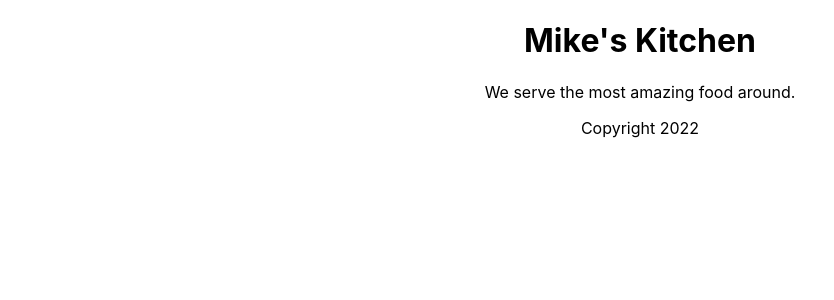
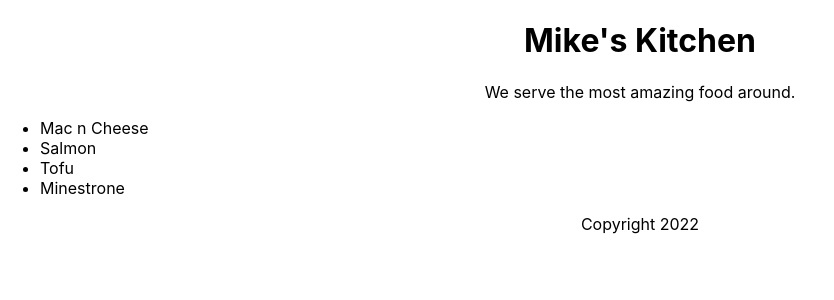
Before and after one commit to MikeB1234/Simple-React-App, a React (Create React App) app: page / in a window 1280 px wide. Shown: the top 300 px of the page, without its empty margins (0-834 px from the left). Built offline with nearby package versions, Linux system fonts and the light colour scheme.

Commit message:
map through array, inline css, add key to list items

```diff
--- a/src/App.js
+++ b/src/App.js
@@ -13,6 +13,11 @@
   return (
     <section>
       <p>We serve the most {props.adjective} food around.</p>
+      <ul style={{ textAlign: "left" }}>
+        {props.dishes.map((dish) => (
+          <li key={dish.id}>{dish.title}</li>
+        ))}
+      </ul>
     </section>
   )
 }
@@ -25,11 +30,20 @@
   )
 }
 
+const dishes = [
+  "Mac n Cheese",
+  "Salmon",
+  "Tofu",
+  "Minestrone"
+];
+
+const dishObjects = dishes.map((dish, i) => ({ id: i, title: dish }))
+
 function App() {
   return (
     <div className="App">
       <Header name="Mike" />
-      <Body adjective="amazing" />
+      <Body adjective="amazing" dishes={dishObjects} />
       <Footer year={new Date().getFullYear()} />
     </div>
   );
```
